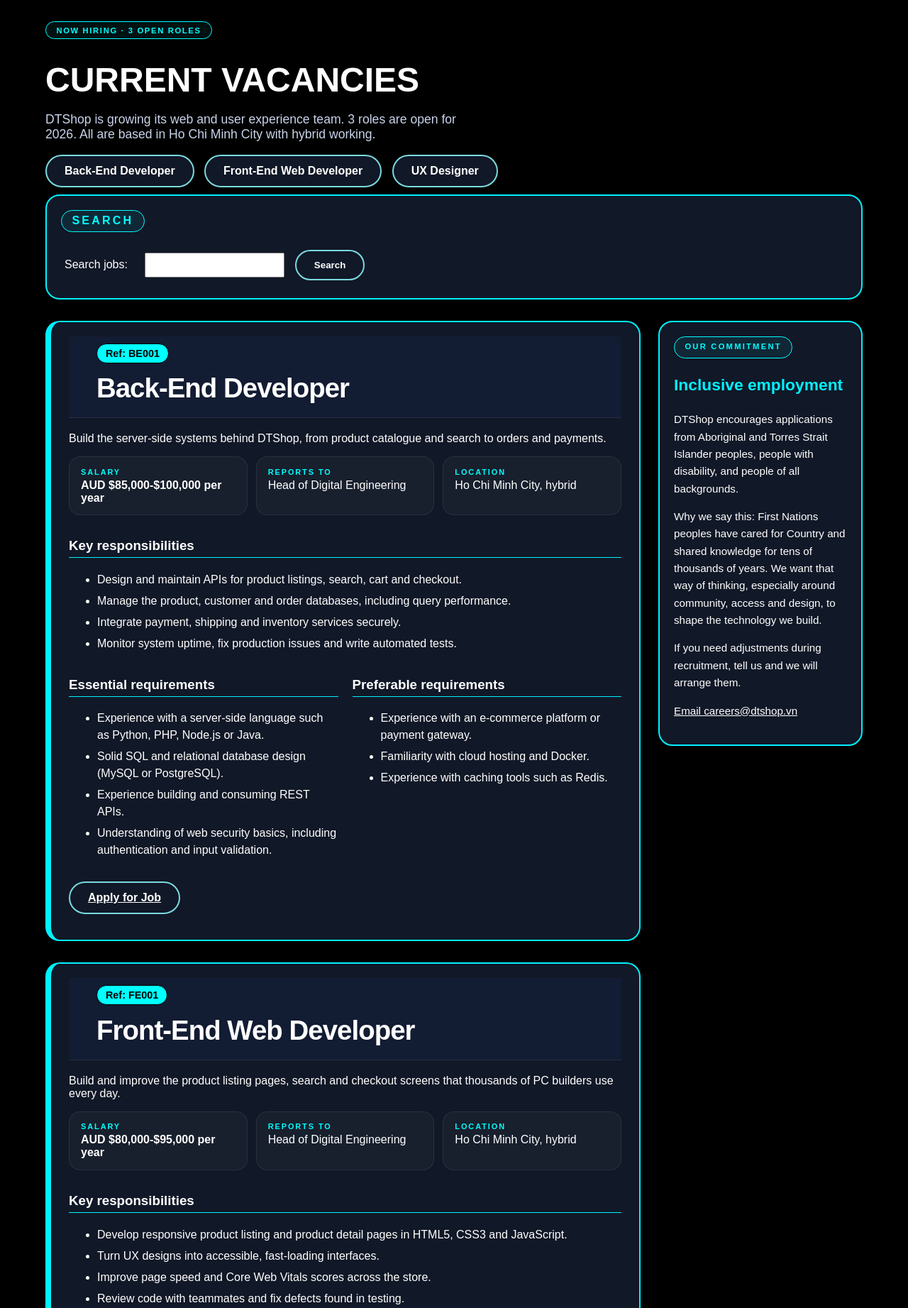
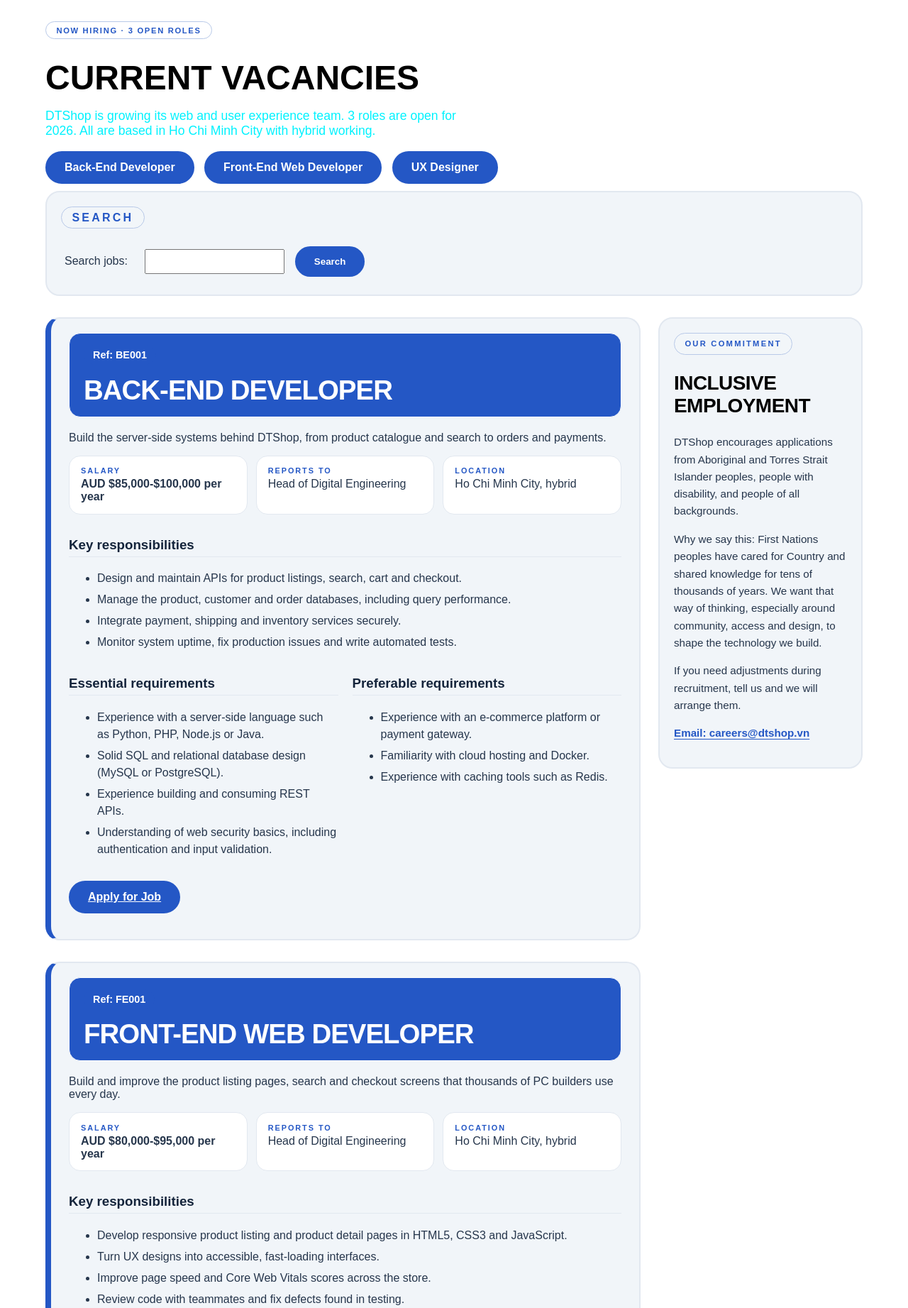
Before and after one commit to reynard-2007/Wilsons_Dream_Team--Project-2, a PHP site: page /jobs.php in a window 1280 px wide. Shown: the part 90-1933 px from the top of the page at 71% size. Run offline with PHP 8.4, Linux system fonts and the light colour scheme; data comes from the database, SQL or seed files in the repository.

Commit message:
fix theme

```diff
--- a/about.php
+++ b/about.php
@@ -40,7 +40,7 @@ require_once __DIR__ . "/inc/header.inc";
 
         <!-- 1. Group Name and Class Schedule -->
         <section>
-            <h2 style="margin-top: 0;">Our Group Information</h2>
+            <h1 style="margin-top: 0;">Our Group Information</h1>
             <!-- Fix 2: closed the > of div.box, and closed </div> -->
             <div class="box">
                 <ul class="group-list">
--- a/apply.php
+++ b/apply.php
@@ -156,5 +156,5 @@ if (isset($_GET["job"])) {
         <input class="form-buttons" type="reset" value="Reset" />
     </fieldset>
 </form>
-<main>
+</main>
 <?php require_once __DIR__ . "/inc/footer.inc"; ?>
--- a/inc/footer.inc
+++ b/inc/footer.inc
@@ -3,7 +3,7 @@
 
         <section>
             <h2>DTShop</h2>
-            <p>Digital Tech Components<br>Professional Technology Store</p>
+            <a>Digital Tech Components<br>Professional Technology Store</a>
         </section>
 
         <section>
--- a/index.php
+++ b/index.php
@@ -14,7 +14,7 @@ require_once __DIR__ . "/inc/header.inc";
             <p class="slogan">Where Performance Meets Price</p>
             <p>DTShop is an online store that sells PC components for gamers, students and professionals.
                 We are growing our web development and user experience team to improve our product listings and online shopping experience</p>
-            <p style="color: #00f2fe;">Join us and help build the future of PC shopping</p>
+            <p style="color: #2457C5;">Join us and help build the future of PC shopping</p>
 
                 <ul class="tags">
                     <li>Friendly and creative team</li>
--- a/jobs.php
+++ b/jobs.php
@@ -22,7 +22,7 @@ require_once __DIR__ . "/inc/header.inc";
         <section class="page-intro">
             <p class="eyebrow">Now hiring &middot; <?php echo $total; ?> open roles</p>
             <h1>Current vacancies</h1>
-            <p style="color: #c9d3ea;">
+            <p style="color: #00f2fe;">
                 DTShop is growing its web and user experience team. <?php echo $total; ?> roles are open for 2026.
                 All are based in Ho Chi Minh City with hybrid working.
             </p>
@@ -58,7 +58,7 @@ require_once __DIR__ . "/inc/header.inc";
                     thousands of years. We want that way of thinking, especially around community, access and design,
                     to shape the technology we build.</p>
                 <p>If you need adjustments during recruitment, tell us and we will arrange them.</p>
-                <p><a href="mailto:careers@dtshop.vn">Email careers@dtshop.vn</a></p>
+                <p> <a href="mailto:careers@dtshop.vn">Email: careers@dtshop.vn</a> </p>
             </aside>
 
             <div class="jobs-content">
--- a/login.php
+++ b/login.php
@@ -117,8 +117,7 @@ require_once __DIR__ . "/inc/header.inc";
 ?>
 
     <main>
-        <section>
-            <h2 style="margin-top: 0;">Manager Login</h2>
+            <h1 style="margin-top: 0;">Manager Login</h1>
             <div class="box login-box">
                 <?php if ($error !== ""): ?>
                     <p class="error" role="alert"><?php echo htmlspecialchars($error); ?></p>
--- a/styles/styles.css
+++ b/styles/styles.css
@@ -17,8 +17,8 @@ and process_eoi, manage, login, search (Part 2)
 /* setup*/
 
 body {
-    background-color: #000000;
-    color: #ffffff;
+    background-color: #ffffff;
+    color: #000000;
     font-family: Arial, sans-serif;
     margin: 0;
     padding: 0;
@@ -26,16 +26,26 @@ body {
 
 h1 {
     font-size: 48px;
+    font-weight: 900;
+    line-height: 1.05;
+    text-transform: uppercase;
+    color: #000000;
     margin: 10px 0;
 }
 
 h2 {
-    color: #00f2fe;
+    color: #000000;
+    font-size: 1.75rem;
+    font-weight: 900;
+    line-height: 1.15;
+    letter-spacing: -0.02em;
+    text-transform: uppercase;
 }
 
 a {
     color: #ffffff;
 }
+
 
 img {
     max-width: 100%;
@@ -142,19 +173,20 @@ nav a[aria-current="page"] {
 }
 
 .right-box li {
-    background-color: #000000;
-    border: 1px solid #00f2fe;
+    background-color: #F1F5F9;
+    border: 1px solid #E2E8F0;
     padding: 10px;
     margin-bottom: 10px;
     border-radius: 6px;
+    color: #26364C;
 }
 
 /*box,button*/
 .button,
 button[type="submit"] {
     display: inline-block;
-    background-color: #111827;
-    border: 2px solid #7adadf;
+    background-color: #2457C5;
+    border: 2px solid #2457C5;
     color: #ffffff;
     padding: 12px 25px;
     margin-right: 10px;
@@ -168,18 +200,19 @@ button[type="submit"] {
 
 .button:hover,
 button[type="submit"]:hover {
-    background-color: #00f2fe;
-    color: #000000;
+    background-color: #1D46A5;
+    color: #ffffff;
     transform: translateY(-2px);
     box-shadow: 0 4px 12px rgba(0, 242, 254, 0.4);
 
 }
 .box {
-    background-color: #111827;
-    border: 2px solid #00f2fe;
+    background-color: #F1F5F9;
+    border: 2px solid #E2E8F0;
     border-radius: 20px;
     padding: 20px;
     margin-bottom: 30px;
+    color: #26364C;
 }
 
 .search-select,
@@ -231,62 +264,78 @@ caption {
 }
 
 th, td {
-    border: 1px solid #ffffff;
+    border: 1px solid #E2E8F0;
     padding: 10px 12px;
     text-align: left;
 }
 
 th {
-    background-color: #000000;
-    color: #00f2fe;
+    background-color: rgba(0, 242, 254, 0.5);
+    color: #ffffff;
 }
 
 /* animation*/
+.intro-text,
+.right-box,
+.right-box li,
 
-.right-box li,
 table tbody tr,
+
 .box,
+
 .tags li,
+
 .photo,
+
 .job {
     transition: all 0.3s ease;
 }
+
+.intro-text:hover,
+.right-box:hover {
+    transform: translateY(-5px);
+    border-color: #2457C5;
+    box-shadow: 0 12px 24px rgba(36, 87, 197, 0.12);
+}
+
 .right-box li:hover {
     transform: translateX(8px);
-    background-color: #121c33;
-    border-color: #00f2fe;
-    box-shadow: -4px 0 12px rgba(0, 242, 254, 0.4);
+    background-color: #E7EEFF;
+    border-color: #2457C5;
+    box-shadow: -4px 0 12px rgba(36, 87, 197, 0.12);
 }
+
 .photo:hover {
     transform: scale(1.03);
     filter: drop-shadow(0 0 10px rgba(0, 242, 254, 0.5));
 }
 
 table tbody tr:hover {
-    background-color: rgba(0, 242, 254, 0.15);
+    background-color: #E7EEFF;
+    border-color: #2457C5;
     cursor: pointer;
 }
 
 table tbody tr:hover td {
-    color: #00f2fe;
-    border-color: #00f2fe;
+    color: #2457C5;
+    border-color: #E2E8F0;
 }
 
 .box:hover {
-    border-color: #00f2fe;
-    box-shadow: 0 0 15px rgba(0, 242, 254, 0.25);
+    border-color: #B8C9E8;
+    box-shadow: 0 0 15px rgba(36, 87, 197, 0.10);
 }
 
 search-title.box:hover {
-    border-color: #00f2fe;
-    box-shadow: 0 0 15px rgba(0, 242, 254, 0.25);
+    border-color: #B8C9E8;
+    box-shadow: 0 0 15px rgba(36, 87, 197, 0.10);
 }
 
 .tags li:hover {
     transform: translateY(-3px);
-    background-color: #1a263d;
-    color: #00f2fe;
-    box-shadow: 0 4px 8px rgba(0, 242, 254, 0.2);
+    background-color: #E7EEFF;
+    color: #14243B;
+    box-shadow: 0 4px 8px rgba(36, 87, 197, 0.10);
 }
 
 /*footer*/
@@ -360,9 +414,9 @@ footer li {
     font-weight: 700;
     letter-spacing: 0.2em;
     text-transform: uppercase;
-    color: cyan;
-    background: rgba(0, 242, 254, 0.07);
-    border: 1px solid;
+    color: #2457C5;
+    background: rgba(247, 247, 248, 0.07);;
+    border: 1px solid #B8C9E8;
     border-radius: 999px;
 }
 
@@ -385,13 +439,25 @@ aside.side-note {
     width: 25%;
     margin: 0 0 20px 25px;
     padding: 20px;
-    border: 2px solid #00f2fe;
+    border: 2px solid #E2E8F0;
     border-radius: 20px;
-    background-color: #111827;
-    color: #ffffff;
+    background-color: #F1F5F9;
+    color: #26364C;
     font-size: 0.95rem;
     box-sizing: border-box;
     line-height: 1.6;
+}
+
+.side-note a {
+    color: #2457C5;
+    font-weight: 700;
+    text-decoration: underline;
+    text-underline-offset: 3px;
+    transition: color 0.3s ease;
+}
+
+.side-note a:hover {
+    color: #1D46A5;
 }
 
 .side-note .eyebrow{
@@ -411,12 +477,13 @@ aside.side-note {
 
 /* One job card */
 .job {
-    background-color: #111827;
-    border: 2px solid #00f2fe;
+    background-color: #F1F5F9;
+    border: 2px solid #E2E8F0;
     border-radius: 20px;
-    border-left: 8px solid #00f2fe;
+    border-left: 8px solid #2457C5;
     padding: 20px 25px;
     margin-bottom: 30px;
+    color: #26364C;
 }
 
 .job h2 {
@@ -427,9 +494,10 @@ aside.side-note {
     color: #ffffff;
 }
 
+
 .job h3 {
-    color: #ffffff;
-    border-bottom: 1px solid #00f2fe;
+    color: #14243B;
+    border-bottom: 1px solid #E2E8F0;
     padding-bottom: 5px;
 }
 
@@ -438,16 +506,18 @@ aside.side-note {
     flex-direction: column;
     align-items: flex-start;
     gap: 0.9rem;
-    padding-bottom: 1.25rem;
+    padding: 16px 20px;
     margin-bottom: 1.25rem;
-    border-bottom: 1px solid rgba(255, 255, 255, 0.08);
+    background-color: #2457C5;
+    border: 1px solid #ffffff;
+    border-radius: 16px;
 }
 
 .ref {
     margin: 0;
-    color: #000000;
-    background-color: cyan;
-    border: 1px solid black;
+    color: #ffffff;
+    background-color: #2457C5;
+    border: 1px solid #2457C5;
     border-radius: 999px;
     padding: 5px 12px;
     font-size: 0.9rem;
@@ -463,8 +533,8 @@ aside.side-note {
 
 .job-meta div {
     padding: 0.9rem 1rem;
-    background: rgba(255, 255, 255, 0.03);
-    border: 1px solid rgba(255, 255, 255, 0.08);
+    background: #ffffff;
+    border: 1px solid #E2E8F0;
     border-radius: 1rem;
 }
 
@@ -474,12 +544,12 @@ aside.side-note {
     font-weight: 700;
     letter-spacing: 0.18em;
     text-transform: uppercase;
-    color: cyan;
+    color: #2457C5;
 }
 
 .job-meta dd {
     margin: 0;
-    color: #ffffff;
+    color: #26364C;
 }
 
 .job-meta .salary {
```
Also changed, not shown: other parts of styles/styles.css (+79 -44 lines).
